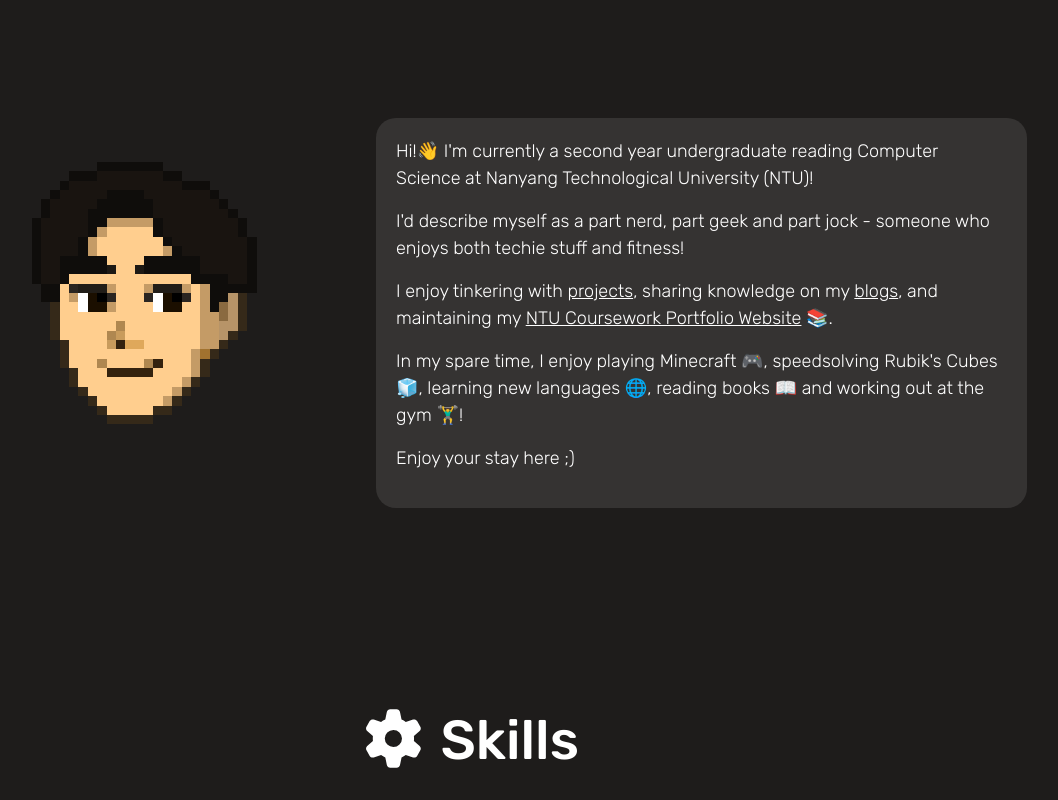
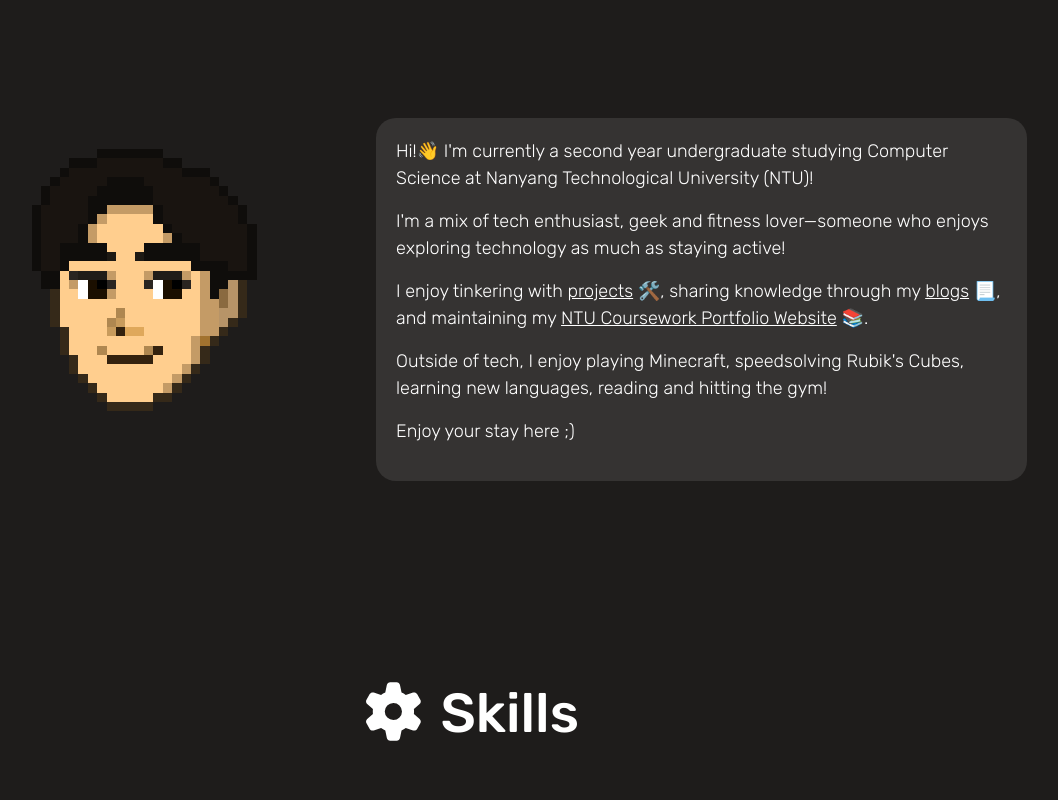
Before and after one commit to pixelhypercube/pixelhypercube.github.io, a React (Create React App) app: page / in a window 1280 px wide. Shown: the part 800-1600 px from the top of the page, without its empty margins (171-1229 px from the left). Built offline with nearby package versions, Linux system fonts and the light colour scheme.

Commit message:
amended and fixed some tings

```diff
--- a/src/Home.js
+++ b/src/Home.js
@@ -240,16 +240,16 @@ export default class Home extends React.Component {
             }}
             className="col-md-7 col-12"
             id="header-2">
-              <p>Hi!👋 I'm currently a second year undergraduate reading Computer Science at Nanyang Technological University (NTU)!</p>
-              <p>I'd describe myself as a part nerd, part geek and part jock - someone who enjoys both techie stuff and fitness!</p>
+              <p>Hi!👋 I'm currently a second year undergraduate studying Computer Science at Nanyang Technological University (NTU)!</p>
+              <p>I'm a mix of tech enthusiast, geek and fitness lover—someone who enjoys exploring technology as much as staying active!</p>
               <p>
                 I enjoy tinkering with <span id="side-proj-link" onClick={()=>{
                   document.getElementById("side-projects-container")
                   .scrollIntoView({behavior:"smooth",block:"start"});
-                }}>projects</span>, sharing knowledge on my <Link to="/blogs">blogs</Link>,
+                }}>projects</span> 🛠️, sharing knowledge through my <Link to="/blogs">blogs</Link> 📃,
                   and maintaining my <a href="https://pixelhypercube.github.io/ntu">NTU Coursework Portfolio Website</a> 📚.
               </p>
-              <p>In my spare time, I enjoy playing Minecraft 🎮, speedsolving Rubik's Cubes 🧊, learning new languages 🌐, reading books 📖 and working out at the gym 🏋️‍♂️!</p>
+              <p>Outside of tech, I enjoy playing Minecraft, speedsolving Rubik's Cubes, learning new languages, reading and hitting the gym!</p>
               <p>Enjoy your stay here ;)</p>
             </Container>
           </Container>
@@ -317,7 +317,7 @@ export default class Home extends React.Component {
               colWidthL={6}
               colWidthS={12}
               title={"🧑‍💻 Web Developer"}
-              subtitle1={"Freelance"}
+              subtitle1={"Freelance (Pro Bono)"}
               subtitle2={"Feb 2022 - Oct 2022"}
               desc={(
                 <div>
--- a/src/components/BlogGrid.js
+++ b/src/components/BlogGrid.js
@@ -52,6 +52,7 @@ export default class BlogGrid extends React.Component {
                 padding:"0px",
                 flex,
                 maxWidth,
+                boxShadow:"0 4px 6px rgba(0,0,0,0.1), 0 2px 4px rgba(0,0,0,0.06)",
             }}
             onClick={()=>window.location.href="/#/blogs/"+id} className={`blog col-md-${colWidthL} col-sm-${colWidthM} col-${colWidthS}`}>
                 <div>
--- a/src/components/HoverDialog.js
+++ b/src/components/HoverDialog.js
@@ -22,6 +22,7 @@ export default class HoverDialog extends React.Component {
                 animationDuration:"1s",
                 display:visible ? "block" : "none",
                 pointerEvents:"none",
+                zIndex:5,
             }}>
                 <p style={{
                     fontSize:"16px",
--- a/src/components/Navigation.js
+++ b/src/components/Navigation.js
@@ -128,7 +128,7 @@ class Navigation extends React.Component {
                                 <HoverDialog
                                     visible={resumeIsHovering}
                                     dialogWidth={70}
-                                    name={"View Resume"}
+                                    name={"View Résumé"}
                                 />
                             </div>
                         </Nav>
--- a/src/data/blogsList.js
+++ b/src/data/blogsList.js
@@ -102,7 +102,7 @@ const blogsList = [
     },
     {
         "id":4,
-        "title":"Beyond the Strokes: The Unexpected Struggles of Learning Kanji",
+        "title":"The Unexpected Struggles of Learning Kanji",
         "publishDate":new Date("04/28/2025").toDateString(),
         "duration":5,
         "tags":[1],
```
Also changed, not shown: 1 other file (tests, documents, lock files or other folders).
